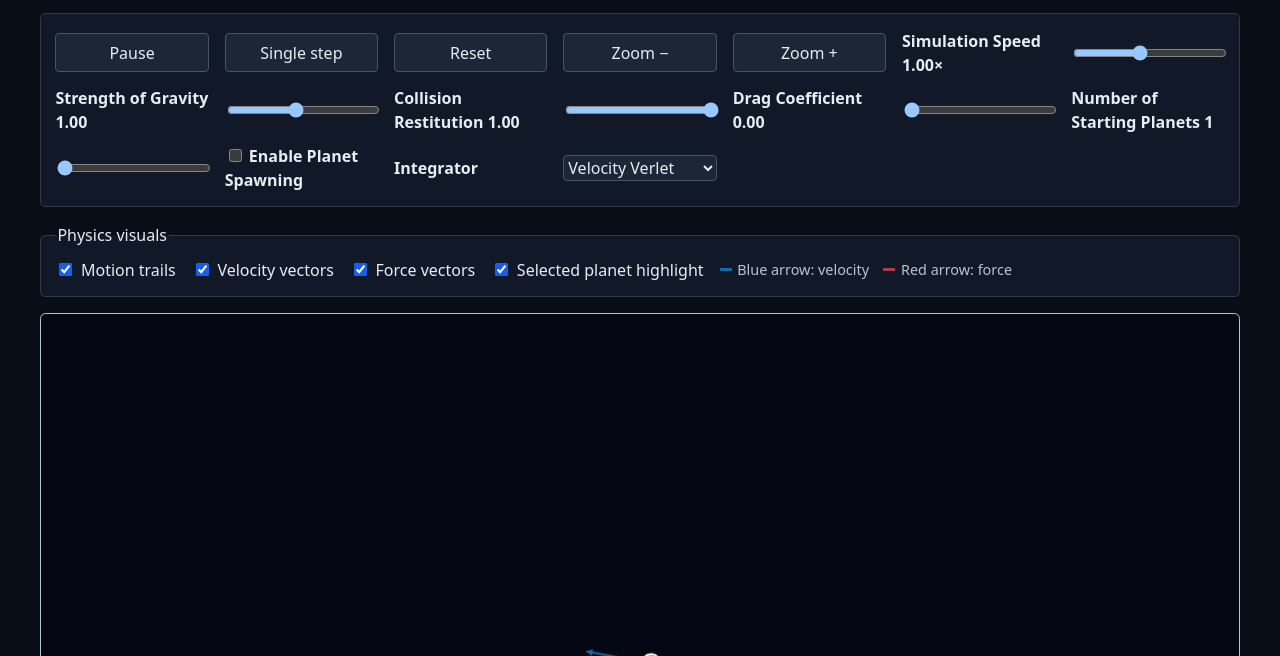
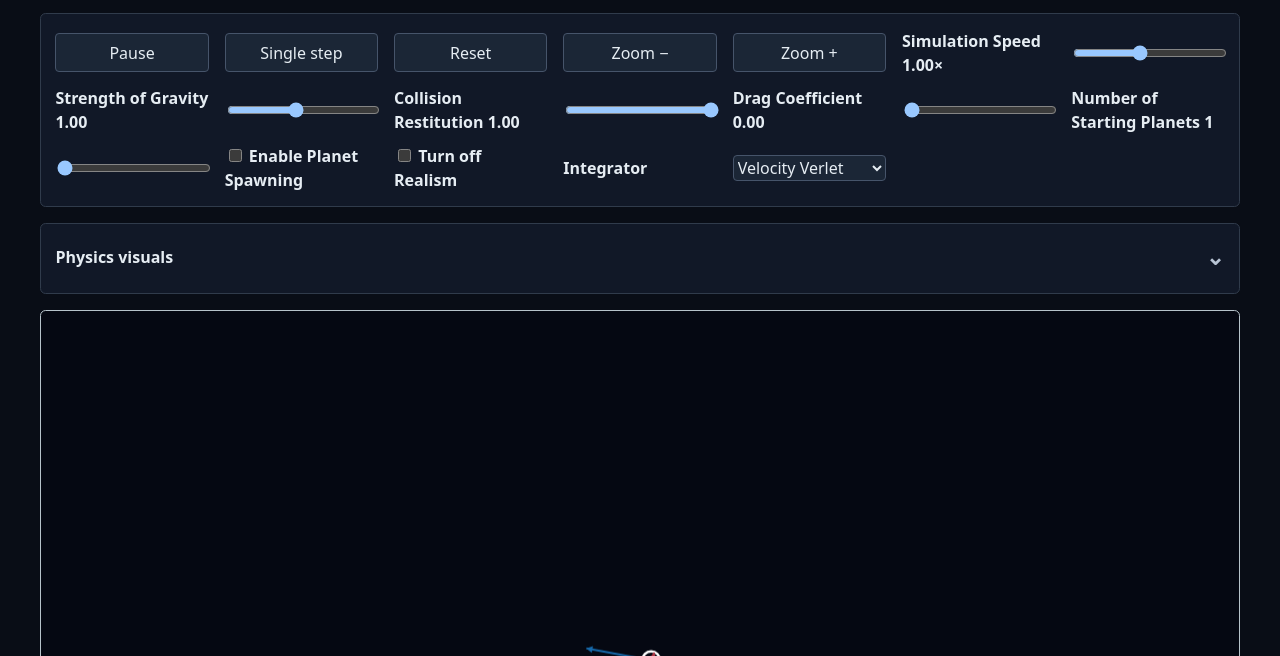
Before and after one commit to inoe-tech/phys311, a plain HTML site: page project/index.html in a window 1280 px wide. Shown: the part 144-800 px from the top of the page. Drawn offline with Linux system fonts and the light colour scheme.

Commit message:
Made some boxes collapsible
Made the Log-Log plot and the Physics Visuals collapsible and added a turn of realism button that doesn't do anything yet.

```diff
--- a/project/index.html
+++ b/project/index.html
@@ -34,6 +34,10 @@
           <input id="spawn-enabled" type="checkbox">
           Enable Planet Spawning
         </label>
+        <label for="turn-off-realism">
+          <input id="turn-off-realism" type="checkbox">
+          Turn off Realism
+        </label>
         <label for="integrator">Integrator</label>
         <select id="integrator">
           <option value="euler-cromer">Euler-Cromer</option>
@@ -41,8 +45,9 @@
           <option value="euler">Euler</option>
         </select>
       </section>
-      <fieldset class="visual-controls">
-        <legend>Physics visuals</legend>
+      <details class="visual-controls">
+        <summary>Physics visuals</summary>
+        <div class="visual-options">
           <label for="trails"><input id="trails" type="checkbox" checked> Motion trails</label>
           <label for="velocity-vectors"><input id="velocity-vectors" type="checkbox" checked> Velocity vectors</label>
           <label for="force-vectors"><input id="force-vectors" type="checkbox" checked> Force vectors</label>
@@ -51,7 +56,8 @@
             <span><i class="legend-swatch velocity"></i>Blue arrow: velocity</span>
             <span><i class="legend-swatch force"></i>Red arrow: force</span>
           </span>
-      </fieldset>
+        </div>
+      </details>
       <section class="simulation-layout">
         <canvas id="simulation" width="1000" height="600" tabindex="0"
           aria-keyshortcuts="Space R S + - I O E D C ArrowLeft ArrowRight"
@@ -77,12 +83,12 @@
             </dl>
           </aside>
         </div>
-        <aside class="kepler-panel" aria-label="Kepler's third law plot">
-          <h2>Log-Log Plot</h2>
+        <details class="kepler-panel">
+          <summary>Log-Log Plot</summary>
           <canvas id="kepler-plot" width="1000" height="360" role="img"
             aria-label="Log-log plot of planet orbital periods versus semi-major axes, compared with Kepler's third law">
           </canvas>
-        </aside>
+        </details>
       </section>
     </main>
     <script type="module" src="./main.js"></script>
--- a/project/style.css
+++ b/project/style.css
@@ -72,16 +72,47 @@ h1 {
 }
 
 .visual-controls {
-  display: flex;
-  flex-wrap: wrap;
-  align-items: center;
-  gap: 0.6rem 1rem;
   margin: 1rem 0;
   padding: 0.65rem 0.9rem 0.9rem;
   color: #e6edf3;
   background: #111827;
   border: 1px solid #303b4b;
   border-radius: 0.35rem;
+}
+
+.visual-controls summary,
+.kepler-panel summary {
+  min-height: 44px;
+  display: flex;
+  align-items: center;
+  justify-content: space-between;
+  cursor: pointer;
+  font-weight: 700;
+  touch-action: manipulation;
+  user-select: none;
+}
+
+.visual-controls summary::after,
+.kepler-panel summary::after {
+  content: "⌄";
+  margin-left: 0.75rem;
+  color: #b8c4d4;
+  font-size: 1.4rem;
+  line-height: 1;
+}
+
+.visual-controls[open] summary::after,
+.kepler-panel[open] summary::after {
+  content: "⌃";
+  color: #e6edf3;
+}
+
+.visual-options {
+  display: flex;
+  flex-wrap: wrap;
+  align-items: center;
+  gap: 0.6rem 1rem;
+  margin-top: 0.65rem;
 }
 
 .visual-controls label,
@@ -192,10 +223,6 @@ canvas:focus-visible {
   border-color: #303b4b;
 }
 
-.kepler-panel h2 {
-  margin-top: 0;
-}
-
 .kepler-panel p {
   margin: 0 0 0.5rem;
   color: #b8c4d4;
```
Also changed, not shown: journal/Journal 13.txt (added). Lines whose indentation alone changed are shown as unchanged.
